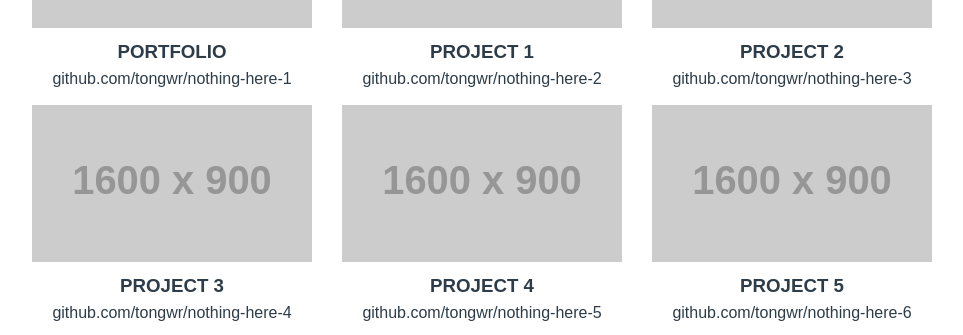
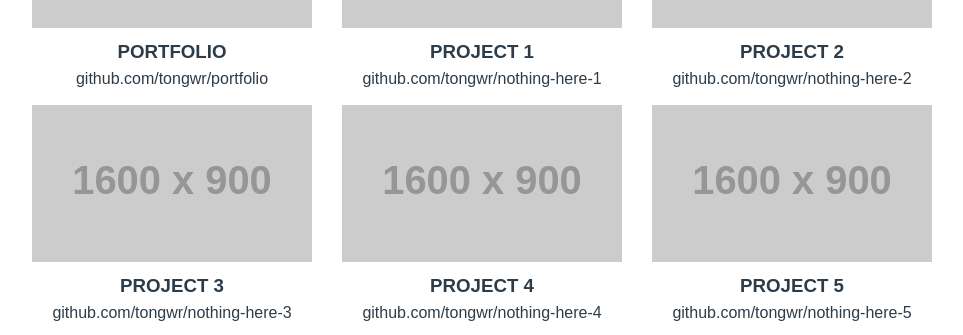
Before and after one commit to TongWR/portfolio, a plain HTML site: page index.html in a window 1280 px wide. Shown: the part 771-1106 px from the top of the page, without its empty margins (158-1121 px from the left). Drawn offline with nearby package versions, Linux system fonts and the light colour scheme; placeholder pictures from the web are drawn by us; a web font is replaced by a local one.

Commit message:
Edit mock data

```diff
--- a/index.html
+++ b/index.html
@@ -34,32 +34,32 @@
           <article class="project">
             <img src="http://placehold.it/1600x900" alt="placeholder image 1">
             <h3 class="project-name">Portfolio</h3>
-            <p class="project-source"><a href="https://github.com/tongwr/portfolio">github.com/tongwr/nothing-here-1</a></p>
+            <p class="project-source"><a href="https://github.com/tongwr/portfolio">github.com/tongwr/portfolio</a></p>
           </article>
           <article class="project">
             <img src="http://placehold.it/1600x900" alt="placeholder image 2">
             <h3 class="project-name">Project 1</h3>
-            <p class="project-source"><a href="https://github.com/tongwr/nothing-here-1">github.com/tongwr/nothing-here-2</a></p>
+            <p class="project-source"><a href="https://github.com/tongwr/nothing-here-1">github.com/tongwr/nothing-here-1</a></p>
           </article>
           <article class="project">
             <img src="http://placehold.it/1600x900" alt="placeholder image 3">
             <h3 class="project-name">Project 2</h3>
-            <p class="project-source"><a href="https://github.com/tongwr/nothing-here-2">github.com/tongwr/nothing-here-3</a></p>
+            <p class="project-source"><a href="https://github.com/tongwr/nothing-here-2">github.com/tongwr/nothing-here-2</a></p>
           </article>
           <article class="project">
             <img src="http://placehold.it/1600x900" alt="placeholder image 4">
             <h3 class="project-name">Project 3</h3>
-            <p class="project-source"><a href="https://github.com/tongwr/nothing-here-3">github.com/tongwr/nothing-here-4</a></p>
+            <p class="project-source"><a href="https://github.com/tongwr/nothing-here-3">github.com/tongwr/nothing-here-3</a></p>
           </article>
           <article class="project">
             <img src="http://placehold.it/1600x900" alt="placeholder image 5">
             <h3 class="project-name">Project 4</h3>
-            <p class="project-source"><a href="https://github.com/tongwr/nothing-here-4">github.com/tongwr/nothing-here-5</a></p>
+            <p class="project-source"><a href="https://github.com/tongwr/nothing-here-4">github.com/tongwr/nothing-here-4</a></p>
           </article>
           <article class="project">
             <img src="http://placehold.it/1600x900" alt="placeholder image 6">
             <h3 class="project-name">Project 5</h3>
-            <p class="project-source"><a href="https://github.com/tongwr/nothing-here-5">github.com/tongwr/nothing-here-6</a></p>
+            <p class="project-source"><a href="https://github.com/tongwr/nothing-here-5">github.com/tongwr/nothing-here-5</a></p>
           </article>
         </div>
       </section>
```
